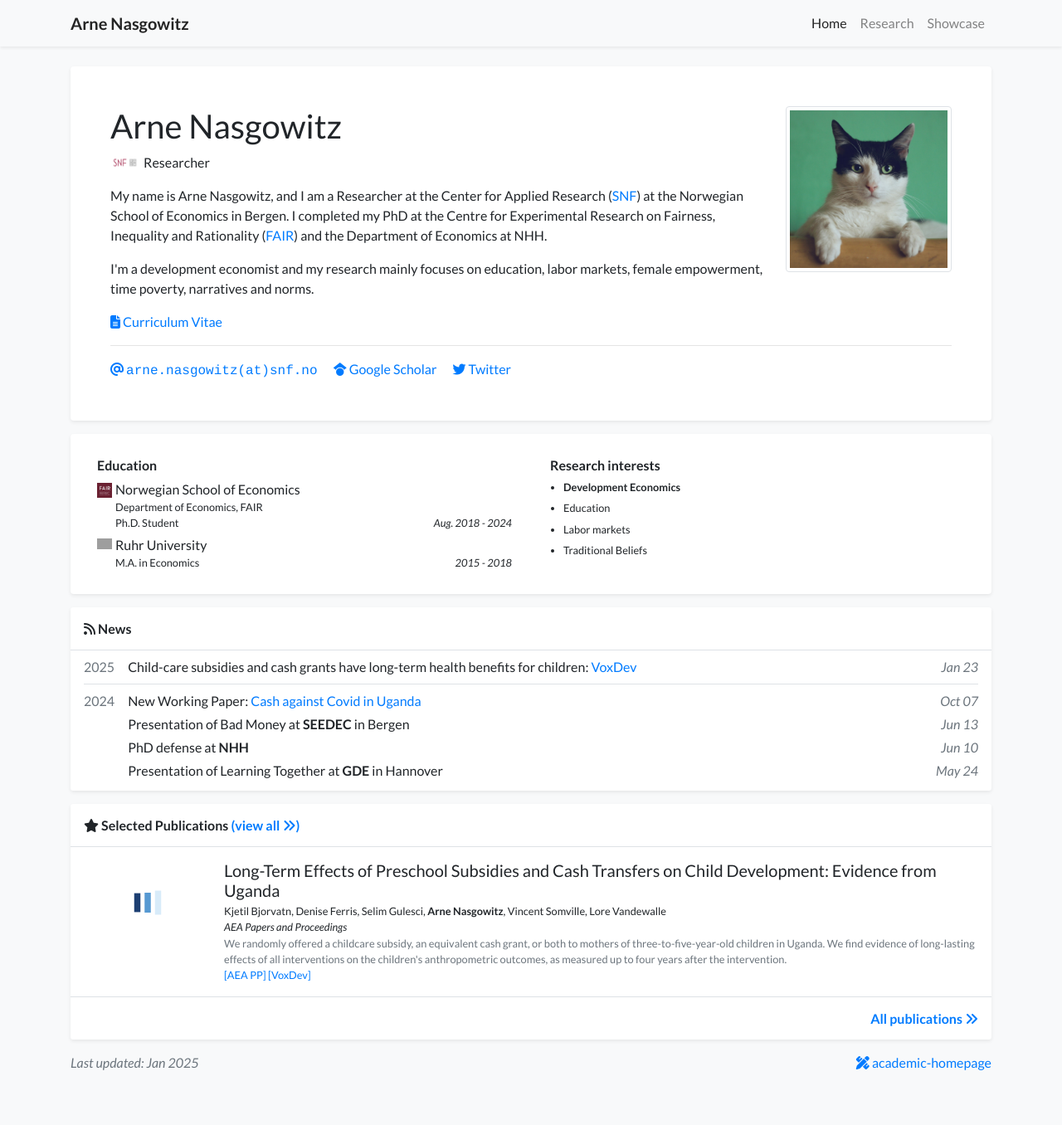
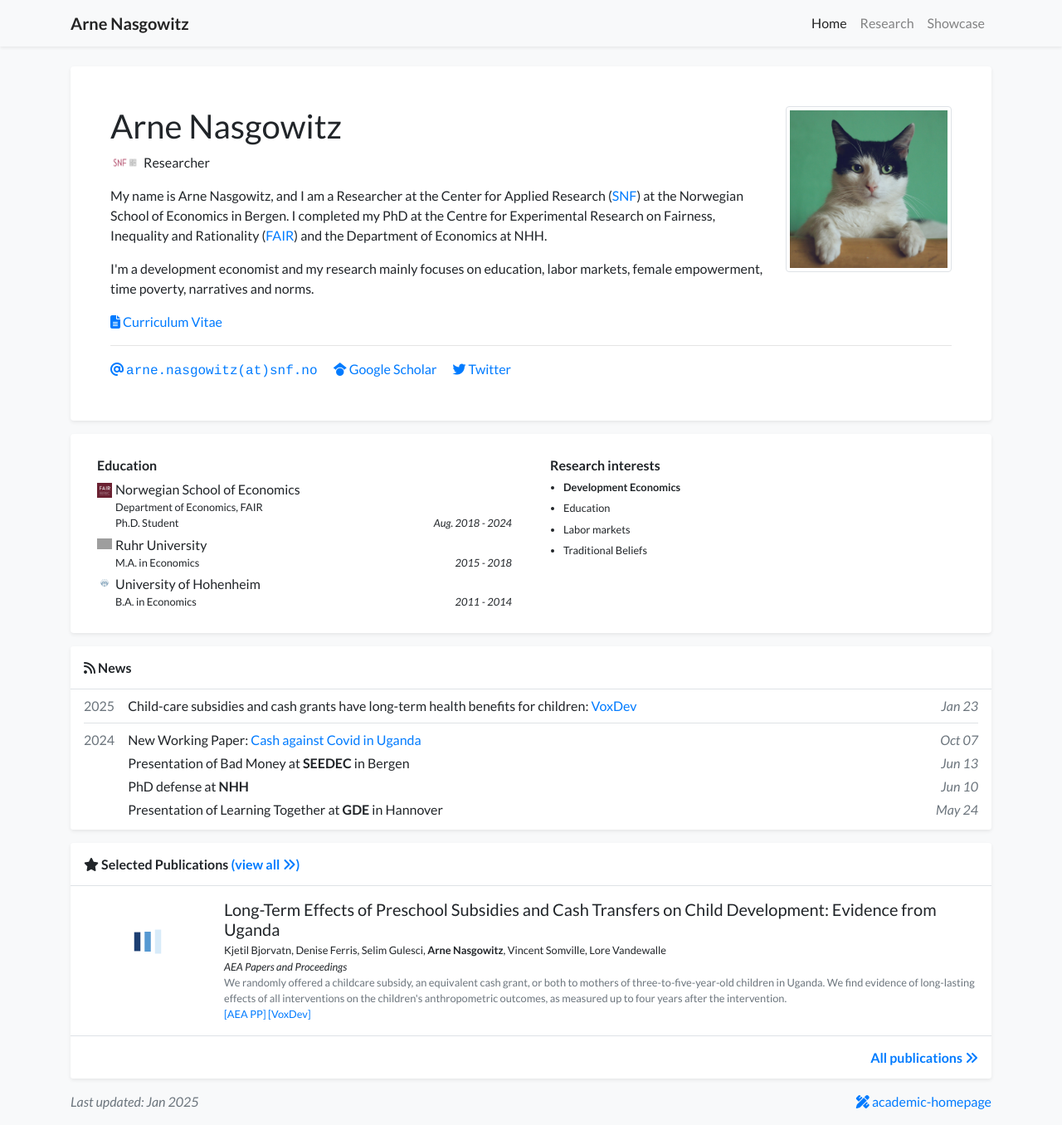
Before and after one commit to arne-nasgowitz/arne-nasgowitz.github.io, a Jekyll site: the page built from index.html, in a window 1280 px wide and 1356 px high. Shown: the whole window at 83% size. Built offline with Jekyll 4.4.1, drawn with Linux system fonts in a browser that asks for light colours; nearby versions of some CDN libraries; a style sheet for code colours, icons or effects is not loaded; grey boxes are pictures that could not be loaded.

Commit message:
Update profile.yml
Add Hohenheim

```diff
--- a/_data/profile.yml
+++ b/_data/profile.yml
@@ -45,6 +45,10 @@ education:
   logo: /assets/images/badges/rub.svg
   position: M.A. in Economics
   date: 2015 - 2018
+- name: University of Hohenheim
+  logo: /assets/images/badges/hohenheim.jpg
+  position: B.A. in Economics
+  date: 2011 - 2014
 
 # experience:
 # - name: Peking University
```
